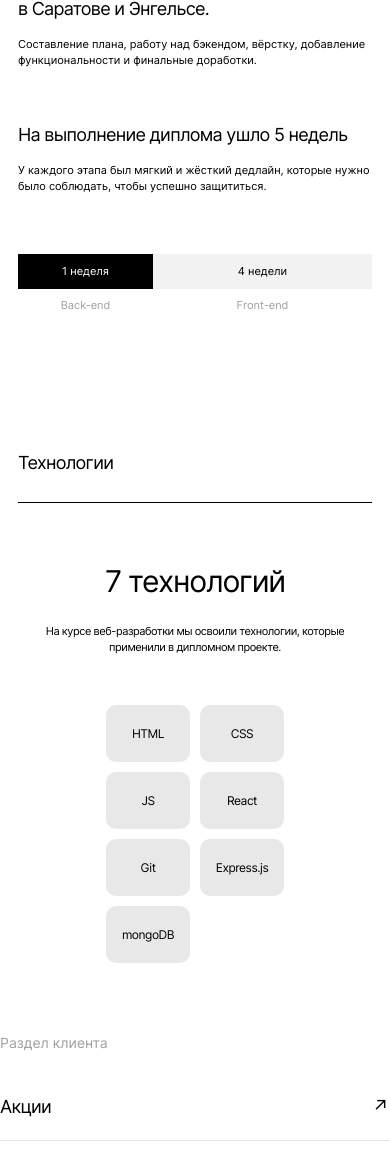
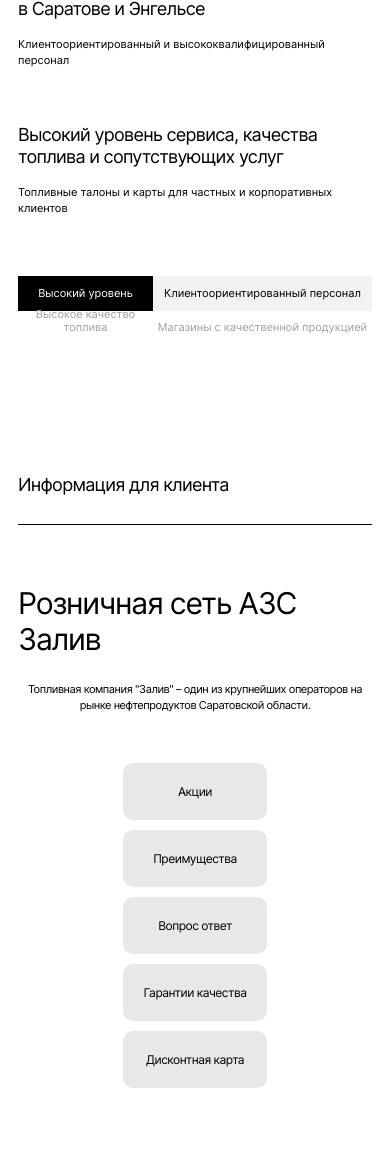
Before and after one commit to senkevich-ser/azs-zaliv, a React app: page / in a window 390 px wide. Shown: the part 836-2000 px from the top of the page. Built offline with nearby package versions, Linux system fonts and the light colour scheme.

Commit message:
added fonts

```diff
--- a/src/components/Main/AboutProject/AboutProject.js
+++ b/src/components/Main/AboutProject/AboutProject.js
@@ -12,36 +12,34 @@
       <ul className="table">
         <li className="table__column">
           <h4 className="table__title">
-          Компания Залив – это сеть современных заправочных комплексов, расположенных в Саратове и Энгельсе.
+          Компания Залив – это сеть современных заправочных комплексов, расположенных в Саратове и Энгельсе
           </h4>
           <p className="table__text">
-            Составление плана, работу над бэкендом, вёрстку,
-            добавление функциональности и финальные доработки.
+          Клиентоориентированный и высококвалифицированный персонал
           </p>
         </li>
         <li className="table__column">
           <h4 className="table__title">
-            На выполнение диплома ушло 5 недель
+          Высокий уровень сервиса, качества топлива и сопутствующих услуг
           </h4>
           <p className="table__text">
-            У каждого этапа был мягкий и жёсткий дедлайн, которые нужно было соблюдать,
-            чтобы успешно защититься.
+          Топливные талоны и карты для частных и корпоративных клиентов
           </p>
         </li>
       </ul>
 
       <div className="plan">
         <p className="plan__text plan__chart plan__chart_black">
-          1 неделя
+        Высокий уровень сервиса
         </p>
         <p className="plan__text plan__chart plan__chart_gray">
-          4 недели
+        Клиентоориентированный персонал
         </p>
         <p className="plan__text plan__item">
-          Back-end
+        Высокое качество топлива
         </p>
         <p className="plan__text plan__item">
-          Front-end
+          Магазины с качественной продукцией
         </p>
       </div>
 
--- a/src/components/Main/Main.js
+++ b/src/components/Main/Main.js
@@ -3,7 +3,6 @@
 import NavTab from './NavTab/NavTab';
 import Promo from './Promo/Promo';
 import AboutProject from './AboutProject/AboutProject';
-import Portfolio from './Portfolio/Portfolio';
 import Techs from './Techs/Techs';
 import Footer from '../Footer/Footer';
 import './Main.css';
@@ -13,7 +12,6 @@
     <Promo>{<Header>{<NavTab />}</Header>}</Promo>
     <AboutProject />
     <Techs />
-    <Portfolio />
     <Footer />
   </div>
 );
--- a/src/components/Main/Portfolio/Portfolio.css
+++ /dev/null
@@ -1,90 +0,0 @@
-
-.portfolio__container {
-  box-sizing: border-box;
-  padding: 0;
-  margin: 0;
-}
-
-.portfolio__title {
-  color: #a0a0a0;
-  font-size: 18px;
-  font-weight: normal;
-  line-height: 20px;
-  mix-blend-mode: normal;
-  margin-bottom: 50px;
-}
-
-.projects__table {
-  list-style-type: none;
-}
-
-.projects__element {
-  display: flex;
-  flex-flow: row nowrap;
-  justify-content: space-between;
-  align-items: center;
-
-  width: 100%;
-  padding-bottom: 19px;
-  border-bottom: 1px solid #e8e8e8;
-}
-
-.projects__element+.projects__element {
-  margin-top: 20px;
-}
-
-.projects__info {
-  color: #000;
-  font-size: 30px;
-  font-weight: normal;
-  line-height: 50px;
-  letter-spacing: -0.04em;
-}
-
-.projects__link {
-  text-decoration: none;
-  color: #000;
-  font-size: 30px;
-  font-weight: normal;
-  line-height: 60px;
-  letter-spacing: -0.04em;
-  width: 29px;
-  height: 60px;
-  transition: .7s ease-in-out;
-}
-
-.projects__link:hover {
-  cursor: pointer;
-  opacity: .5;
-}
-
-@media screen and (max-width: 770px) {
-  .projects__info {
-    font-size: 28px;
-  }
-
-  .projects__link {
-    font-size: 28px;
-    width: 27px;
-  }
-}
-
-@media screen and (max-width: 400px) {
-  .portfolio__title {
-    font-size: 14px;
-    line-height: 20px;
-    margin-bottom: 40px;
-  }
-
-  .projects__info {
-    font-size: 18px;
-    line-height: 28px;
-  }
-
-  .projects__link {
-    font-size: 18px;
-    line-height: 28px;
-    width: 18px;
-    height: 28px;
-  }
-}
--- a/src/components/Main/Portfolio/Portfolio.js
+++ /dev/null
@@ -1,52 +0,0 @@
-import React from 'react';
-
-import './Portfolio.css';
-
-const Portfolio = () => (
-  <section className="portfolio portfolio__container">
-    <h4 className="portfolio__container portfolio__title">Раздел клиента</h4>
-
-    <ul className="portfolio__container projects__table">
-      <li className="portfolio__container projects__element">
-        <p className="portfolio__container projects__info">
-          Акции
-        </p>
-        <a
-          className="projects__link"
-          href="https://github.com/senkevich-ser/how-to-learn"
-          target="_blank" rel="noreferrer noopener"
-        >
-          ↗
-        </a>
-      </li>
-
-      <li className="portfolio__container projects__element">
-        <p className="portfolio__container projects__info">
-          Преимущества
-        </p>
-        <a
-          className="projects__link"
-          href="https://github.com/senkevich-ser/russian-travel"
-          target="_blank" rel="noreferrer noopener"
-        >
-          ↗
-        </a>
-      </li>
-
-      <li className="portfolio__container projects__element">
-        <p className="portfolio__container projects__info">
-          Вопрос ответ
-        </p>
-        <a
-          className="projects__link"
-          href="https://github.com/senkevich-ser/mesto"
-          target="_blank" rel="noreferrer noopener"
-        >
-          ↗
-        </a>
-      </li>
-    </ul>
-  </section>
-);
-
-export default Portfolio;
--- a/src/components/Main/Promo/Promo.css
+++ b/src/components/Main/Promo/Promo.css
@@ -26,8 +26,9 @@
 
 .promo__title {
   color: white;
+  font-family: "Dancing Script";
   font-size: 40px;
-  font-weight: 500;
+  font-weight: bold;
   line-height: 1.3;
   letter-spacing: -0.04em;
   text-align: left;
--- a/src/components/Main/Techs/Techs.css
+++ b/src/components/Main/Techs/Techs.css
@@ -48,7 +48,7 @@
   list-style-type: none;
 
   display: grid;
-  grid-template-columns: repeat(auto-fit, 90px);
+  grid-template-columns: repeat(auto-fit, 150px);
   gap: 10px;
   justify-content: center;
   justify-items: center;
@@ -71,7 +71,7 @@
   background-color: #e8e8e8;
   border-radius: 10px;
 
-  width: 90px;
+  width: 150px;
   height: 60px;
   padding: 0;
   margin: 0;
@@ -93,7 +93,7 @@
   }
 
   .techs__table {
-    grid-template-columns: repeat(auto-fit, 84px);
+    grid-template-columns: repeat(auto-fit, 144px);
     padding: 0px 10px;
     padding-top: 83px;
   }
@@ -101,7 +101,7 @@
   .techs__item {
     font-size: 12px;
     line-height: 57px;
-    width: 84px;
+    width: 144px;
     height: 57px;
   }
 }
--- a/src/components/Main/Techs/Techs.js
+++ b/src/components/Main/Techs/Techs.js
@@ -7,25 +7,22 @@
   return (
     <section className="techs">
 
-      <h3 className='aboutProject__title'>Технологии</h3>
+      <h3 className='aboutProject__title'>Информация для клиента</h3>
 
       <div className="techs__tank">
 
-        <h3 className='techs__title'>7 технологий</h3>
+        <h3 className='techs__title'>Розничная сеть АЗС Залив</h3>
 
         <p className="techs__subtitle">
-          На курсе веб-разработки мы освоили технологии,
-          которые применили в дипломном проекте.
+        Топливная компания "Залив" – один из крупнейших операторов на рынке нефтепродуктов Саратовской области.
         </p>
 
         <ul className="techs__table">
-          <li className="techs__item">HTML</li>
-          <li className="techs__item">CSS</li>
-          <li className="techs__item">JS</li>
-          <li className="techs__item">React</li>
-          <li className="techs__item">Git</li>
-          <li className="techs__item">Express.js</li>
-          <li className="techs__item">mongoDB</li>
+          <li className="techs__item">Акции</li>
+          <li className="techs__item">Преимущества</li>
+          <li className="techs__item">Вопрос ответ</li>
+          <li className="techs__item">Гарантии качества</li>
+          <li className="techs__item">Дисконтная карта</li>
         </ul>
 
       </div>
--- a/src/vendor/fonts.css
+++ b/src/vendor/fonts.css
@@ -14,3 +14,9 @@
   src: url(./fonts/Inter-Regular.ttf);
   font-weight: normal;
 }
+
+@font-face {
+  font-family: "Dancing Script";
+  src: url(./fonts/Dansing/DancingScript-Bold.ttf);
+  font-weight: bold;
+}
```
Also changed, not shown: src/vendor/fonts/Dansing/DancingScript-Bold.ttf (added), src/vendor/fonts/Dansing/DancingScript-Medium.ttf (added), src/vendor/fonts/Dansing/DancingScript-Regular.ttf (added), src/vendor/fonts/Dansing/DancingScript-SemiBold.ttf (added).
